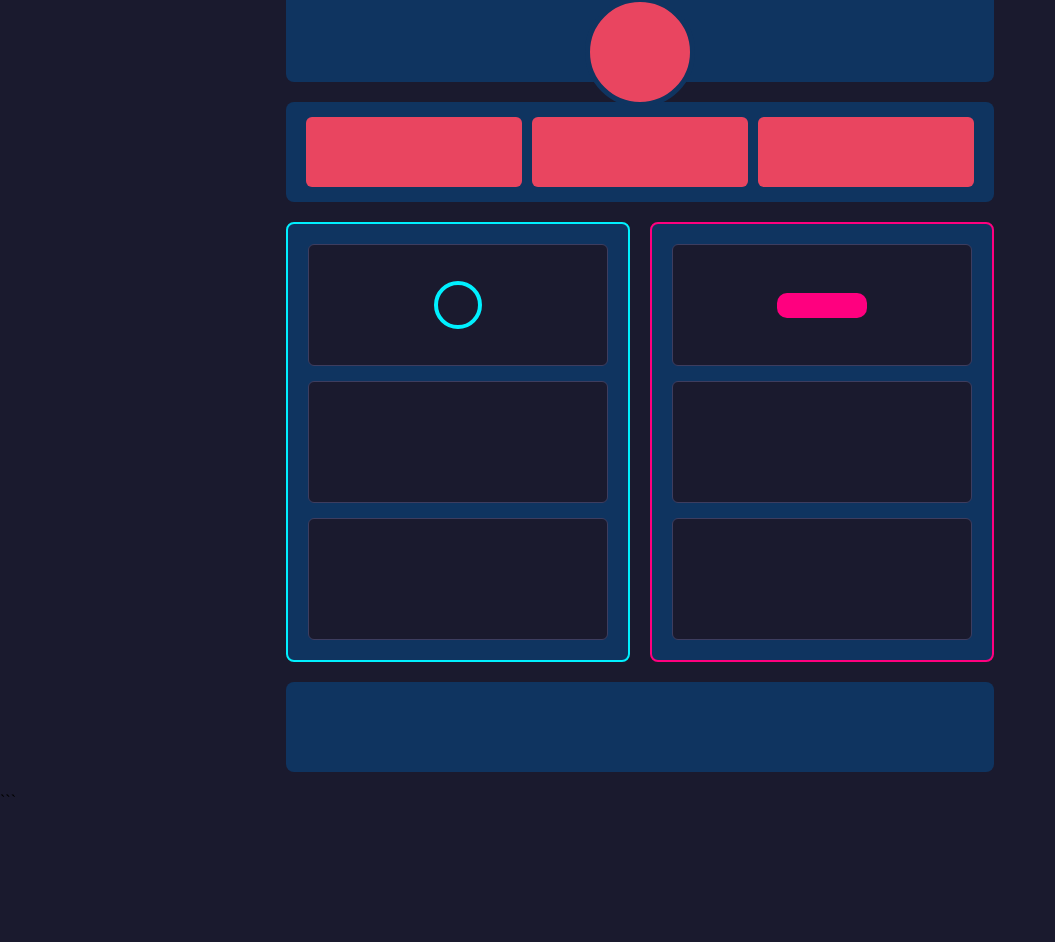
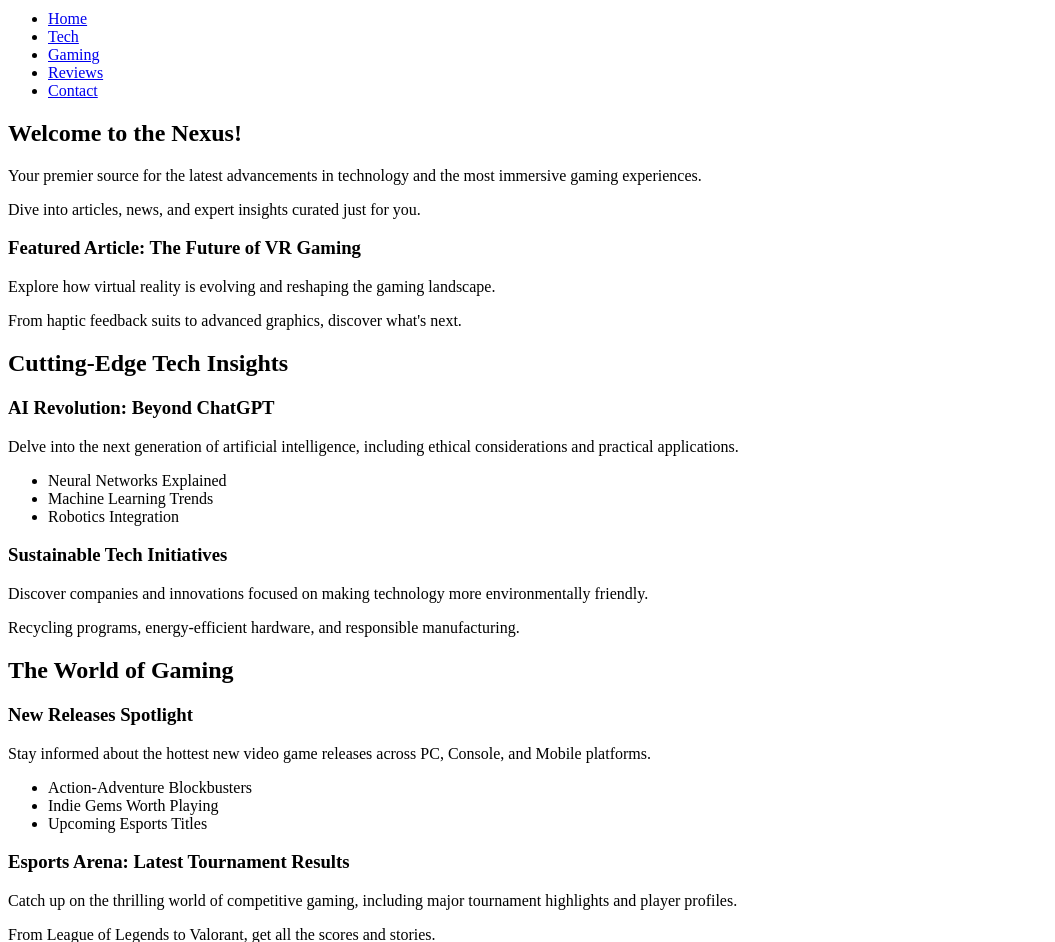
Before and after one commit to NMaster23/Test, a plain HTML site: page index.html in a window 1280 px wide. Shown: the part 96-1038 px from the top of the page, without its empty margins (0-1055 px from the left). Before the commit the page ends 906 px from the top, so only its background shows below. Drawn offline with Linux system fonts and the light colour scheme.

Commit message:
AI Generated

````diff
--- a/index.html
+++ b/index.html
@@ -4,189 +4,110 @@
 <head>
     <meta charset="UTF-8">
     <meta name="viewport" content="width=device-width, initial-scale=1.0">
-    <title></title>
-    <style>
-        /* General Reset & Body Styles */
-        body {
-            margin: 0;
-            padding: 0;
-            background-color: #1a1a2e; /* Dark background */
-            display: flex;
-            flex-direction: column;
-            min-height: 100vh;
-        }
-
-        /* Container for overall layout */
-        .container {
-            max-width: 1200px;
-            margin: 0 auto;
-            padding: 20px;
-            flex-grow: 1; /* Allow content to grow */
-            display: flex;
-            flex-direction: column;
-        }
-
-        /* Header */
-        header {
-            background-color: #0f3460; /* Dark blue for header */
-            padding: 30px;
-            margin-bottom: 20px;
-            border-radius: 8px;
-            display: flex;
-            justify-content: center;
-            align-items: center;
-            height: 80px; /* Placeholder for top area */
-        }
-
-        /* Abstract "Logo" */
-        .logo-placeholder {
-            width: 100px;
-            height: 100px;
-            background-color: #e94560; /* Red accent for logo */
-            border-radius: 50%; /* Circle shape for logo */
-            border: 5px solid #0f3460; /* Border to match header background */
-            position: relative;
-            top: 40px; /* Overlap with header */
-        }
-
-        /* Navigation */
-        nav {
-            background-color: #0f3460; /* Dark blue for nav */
-            padding: 15px;
-            margin-bottom: 20px;
-            border-radius: 8px;
-            display: flex;
-            justify-content: space-around;
-        }
-
-        nav .nav-item {
-            flex: 1;
-            padding: 15px 0;
-            margin: 0 5px;
-            background-color: #e94560; /* Red accent for nav items */
-            border-radius: 6px;
-            text-align: center;
-            cursor: pointer;
-            transition: background-color 0.3s ease;
-            min-height: 40px; /* Ensures visible area */
-        }
-
-        nav .nav-item:hover {
-            background-color: #c72c43; /* Darker red on hover */
-        }
-
-        nav .nav-item a {
-            display: block;
-            width: 100%;
-            height: 100%;
-            text-decoration: none; /* No underline for empty links */
-        }
-
-        /* Main Content Area */
-        main {
-            display: flex;
-            flex-wrap: wrap; /* Allow wrapping on smaller screens */
-            gap: 20px; /* Space between sections */
-            flex-grow: 1;
-        }
-
-        .section {
-            flex: 1;
-            min-width: 300px; /* Minimum width for sections */
-            background-color: #0f3460; /* Dark blue for sections */
-            padding: 20px;
-            border-radius: 8px;
-            display: flex;
-            flex-direction: column;
-            gap: 15px; /* Space between content blocks */
-        }
-
-        .section-tech {
-            border: 2px solid #00f0ff; /* Light blue/cyan border for tech theme */
-        }
-
-        .section-gaming {
-            border: 2px solid #ff007f; /* Pink/magenta border for gaming theme */
-        }
-
-        .content-block {
-            background-color: #1a1a2e; /* Darker background for content blocks */
-            min-height: 120px; /* Height for content blocks */
-            border-radius: 6px;
-            display: flex;
-            justify-content: center;
-            align-items: center;
-            border: 1px solid #3d3d5f; /* Subtle border */
-        }
-
-        /* Abstract visual elements for content blocks */
-        .content-block.tech-item-1::before {
-            content: '';
-            width: 40px;
-            height: 40px;
-            border: 4px solid #00f0ff;
-            border-radius: 50%;
-        }
-
-        .content-block.gaming-item-1::before {
-            content: '';
-            width: 60px;
-            height: 25px;
-            background-color: #ff007f;
-            border-radius: 10px;
-            box-shadow: 15px 0 0 #ff007f, -15px 0 0 #ff007f; /* Mimics controller buttons */
-        }
-
-        /* Footer */
-        footer {
-            background-color: #0f3460; /* Dark blue for footer */
-            padding: 20px;
-            margin-top: 20px;
-            border-radius: 8px;
-            min-height: 50px; /* Placeholder for footer content */
-        }
-
-        /* Media Queries for Responsiveness */
-        @media (max-width: 768px) {
-            main {
-                flex-direction: column; /* Stack sections on smaller screens */
-            }
-            nav {
-                flex-direction: column; /* Stack nav items */
-            }
-            nav .nav-item {
-                margin-bottom: 10px;
-                margin-top: 0;
-            }
-        }
-    </style>
+    <title>Tech & Gaming Nexus</title>
 </head>
 <body>
-    <div class="container">
     <header>
-            <div class="logo-placeholder"></div>
+        <h1>Tech & Gaming Nexus</h1>
+        <nav>
+            <ul>
+                <li><a href="#home">Home</a></li>
+                <li><a href="#tech">Tech</a></li>
+                <li><a href="#gaming">Gaming</a></li>
+                <li><a href="#reviews">Reviews</a></li>
+                <li><a href="#contact">Contact</a></li>
+            </ul>
+        </nav>
     </header>
-        <nav>
-            <div class="nav-item"><a href="#"></a></div>
-            <div class="nav-item"><a href="#"></a></div>
-            <div class="nav-item"><a href="#"></a></div>
-        </nav>
+
     <main>
-            <section class="section section-tech">
-                <div class="content-block tech-item-1"></div>
-                <div class="content-block"></div>
-                <div class="content-block"></div>
+        <section id="home">
+            <h2>Welcome to the Nexus!</h2>
+            <p>Your premier source for the latest advancements in technology and the most immersive gaming experiences.</p>
+            <p>Dive into articles, news, and expert insights curated just for you.</p>
+            <article>
+                <h3>Featured Article: The Future of VR Gaming</h3>
+                <p>Explore how virtual reality is evolving and reshaping the gaming landscape.</p>
+                <p>From haptic feedback suits to advanced graphics, discover what's next.</p>
+            </article>
         </section>
-            <section class="section section-gaming">
-                <div class="content-block gaming-item-1"></div>
-                <div class="content-block"></div>
-                <div class="content-block"></div>
+
+        <section id="tech">
+            <h2>Cutting-Edge Tech Insights</h2>
+            <article>
+                <h3>AI Revolution: Beyond ChatGPT</h3>
+                <p>Delve into the next generation of artificial intelligence, including ethical considerations and practical applications.</p>
+                <ul>
+                    <li>Neural Networks Explained</li>
+                    <li>Machine Learning Trends</li>
+                    <li>Robotics Integration</li>
+                </ul>
+            </article>
+            <article>
+                <h3>Sustainable Tech Initiatives</h3>
+                <p>Discover companies and innovations focused on making technology more environmentally friendly.</p>
+                <p>Recycling programs, energy-efficient hardware, and responsible manufacturing.</p>
+            </article>
+        </section>
+
+        <section id="gaming">
+            <h2>The World of Gaming</h2>
+            <article>
+                <h3>New Releases Spotlight</h3>
+                <p>Stay informed about the hottest new video game releases across PC, Console, and Mobile platforms.</p>
+                <ul>
+                    <li>Action-Adventure Blockbusters</li>
+                    <li>Indie Gems Worth Playing</li>
+                    <li>Upcoming Esports Titles</li>
+                </ul>
+            </article>
+            <article>
+                <h3>Esports Arena: Latest Tournament Results</h3>
+                <p>Catch up on the thrilling world of competitive gaming, including major tournament highlights and player profiles.</p>
+                <p>From League of Legends to Valorant, get all the scores and stories.</p>
+            </article>
+        </section>
+
+        <section id="reviews">
+            <h2>In-Depth Reviews</h2>
+            <article>
+                <h3>Hardware Review: Next-Gen Graphics Cards</h3>
+                <p>An unbiased look at the performance, value, and features of the newest GPUs on the market.</p>
+                <p>Benchmarking results and real-world gaming tests included.</p>
+            </article>
+            <article>
+                <h3>Game Review: "Chronicles of Eldoria"</h3>
+                <p>Our comprehensive review of the latest fantasy RPG, covering gameplay, story, graphics, and replayability.</p>
+                <p>Is it worth your time? Find out here.</p>
+            </article>
+        </section>
+
+        <section id="contact">
+            <h2>Connect With Us</h2>
+            <p>Have questions, suggestions, or want to contribute? We'd love to hear from you!</p>
+            <address>
+                Email: <a href="mailto:info@techgamingnexus.com">info@techgamingnexus.com</a><br>
+                Address: Tech & Gaming Nexus Headquarters, Digital City, Internetland
+            </address>
+            <form action="#" method="post">
+                <fieldset>
+                    <legend>Send us a Message</legend>
+                    <label for="name">Your Name:</label><br>
+                    <input type="text" id="name" name="user_name" required><br><br>
+                    <label for="email">Your Email:</label><br>
+                    <input type="email" id="email" name="user_email" required><br><br>
+                    <label for="message">Message:</label><br>
+                    <textarea id="message" name="user_message" rows="5" required></textarea><br><br>
+                    <input type="submit" value="Send Message">
+                </fieldset>
+            </form>
         </section>
     </main>
+
     <footer>
-            <!-- Empty footer content -->
+        <p>&copy; 2023 Tech & Gaming Nexus. All rights reserved.</p>
+        <p><a href="#home">Back to Top</a></p>
     </footer>
-    </div>
 </body>
 </html>
 ```
````
Lines whose indentation alone changed are shown as unchanged.
